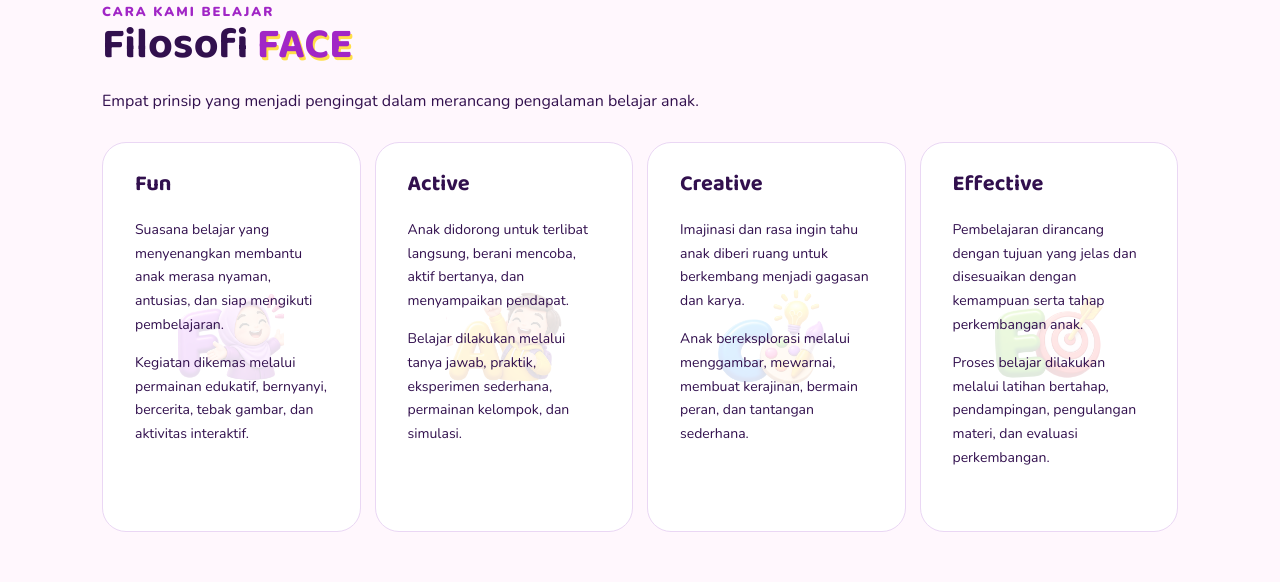
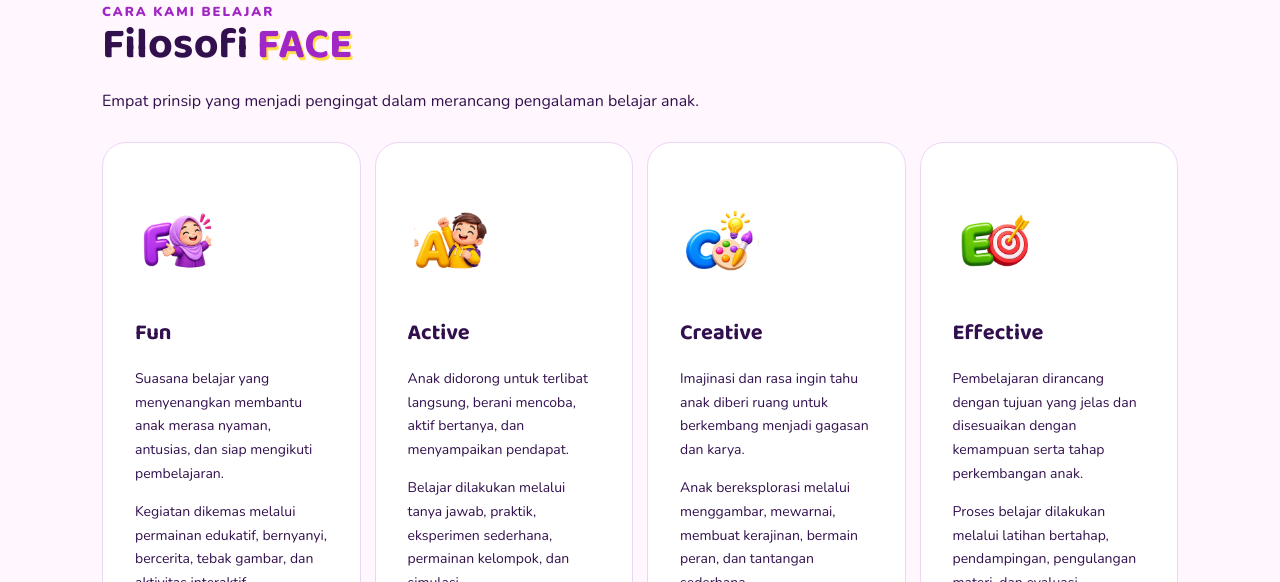
Before and after one commit to hanania-id/hanania-id.github.io, a plain HTML site: page tentang.html in a window 1280 px wide. Shown: the part 2525-3107 px from the top of the page. Drawn offline with nearby package versions, Linux system fonts and the light colour scheme.

Commit message:
Update tentang.html

```diff
--- a/tentang.html
+++ b/tentang.html
@@ -84,7 +84,6 @@ footer{background:#35104d;color:white;padding:23px 0}footer .container{align-ite
   position: relative;
   isolation: isolate;
   overflow: hidden;
-  min-height: 390px;
   text-align: left;
   padding: 30px 32px;
   border-radius: 24px;
@@ -93,19 +92,14 @@ footer{background:#35104d;color:white;padding:23px 0}footer .container{align-ite
 }
 
 .about-face img {
-    position: absolute;
-    z-index: 0;
-    top: 50%;
-    left: 50%;
-    right: auto;
-    bottom: auto;
-    transform: translate(-50%, -50%);
-    width: 80%;
-    height: 80%;
-    max-width: none;
-    object-fit: contain;
-    opacity: 0.13;
-    pointer-events: none;
+  position: static;
+  display: block;
+  width: 85px;
+  height: 85px;
+  max-width: none;
+  object-fit: contain;
+  opacity: 1;
+  margin: 0 0 14px;
 }
 
 .about-face h3 {
```
